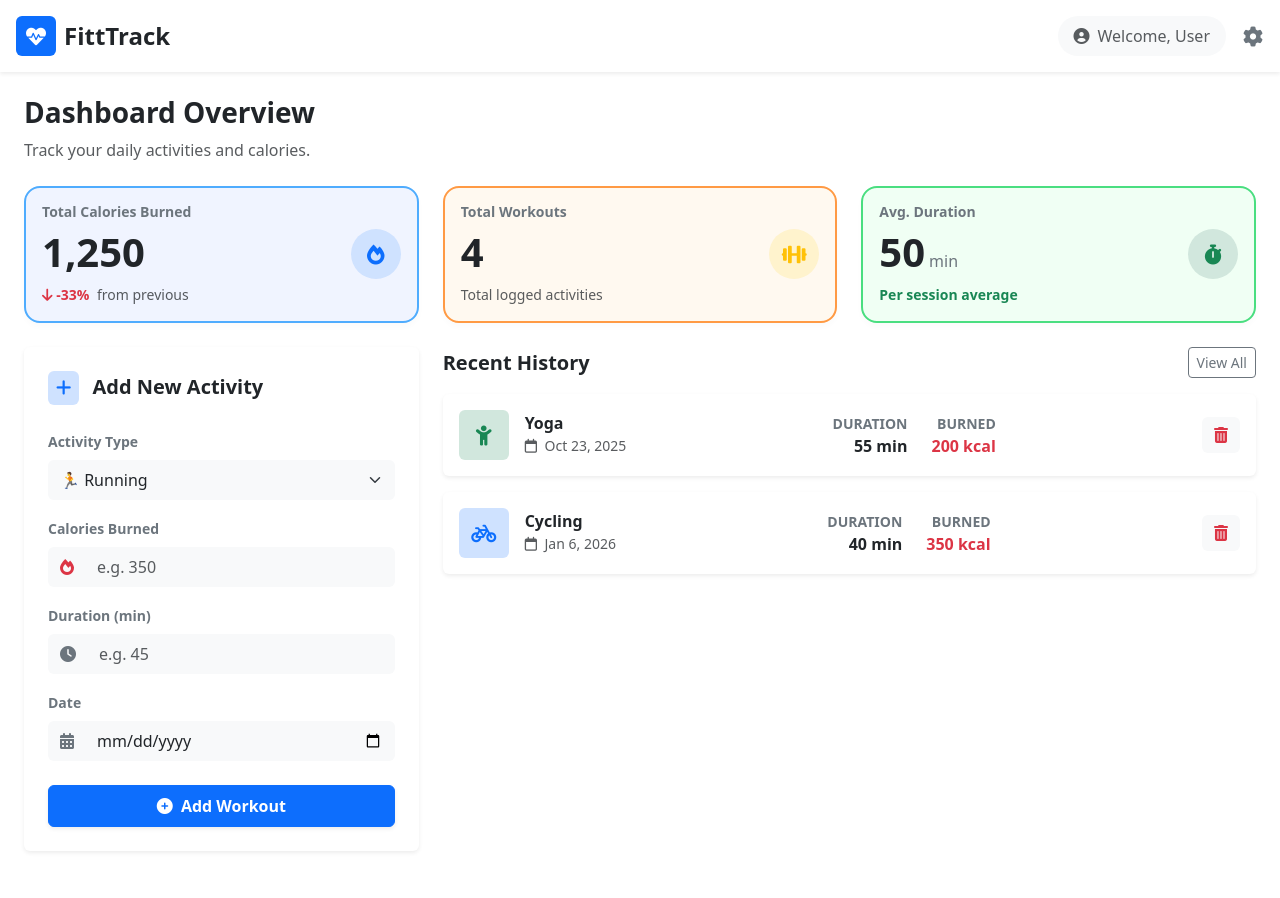
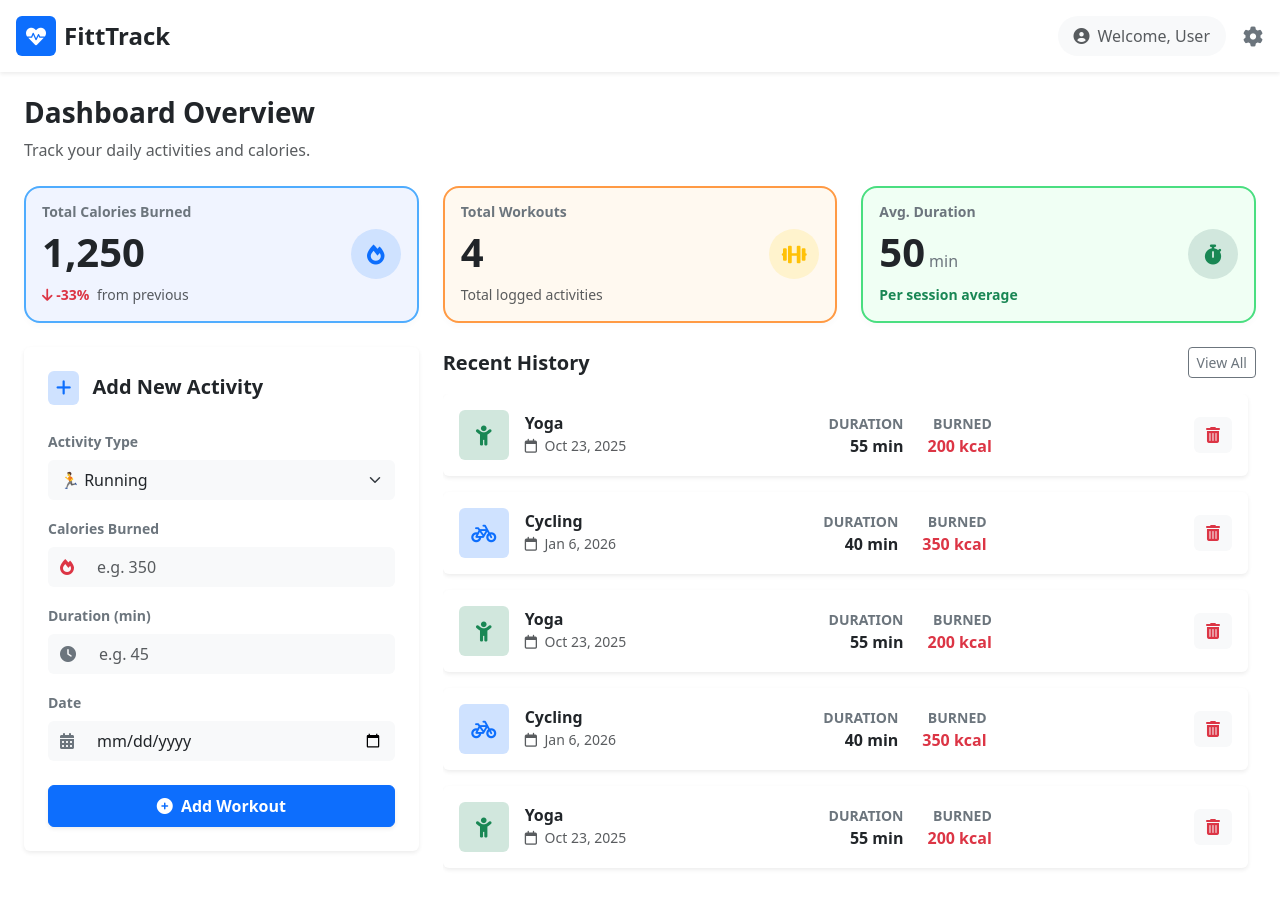
Before and after one commit to Vigneshram0607/fitness-app-ui, an Angular app: page /home in a window 1280 px wide. Before the commit the page ends 875 px from the top, so only its background shows below. Built offline with nearby package versions, Linux system fonts and the light colour scheme.

Commit message:
fixed activity list scrollbar issue

```diff
--- a/src/app/activity-list/activity-list.component.html
+++ b/src/app/activity-list/activity-list.component.html
@@ -3,7 +3,178 @@
   <button class="btn btn-sm btn-outline-secondary">View All</button>
 </div>
 
-<div class="d-flex flex-column gap-3">
+<div class="d-flex flex-column gap-3 activity-scroll-container pe-2">
+
+  <div class="card border-0 shadow-sm p-3">
+    <div class="d-flex justify-content-between align-items-center">
+
+      <div class="d-flex align-items-center">
+        <div class="bg-success-subtle text-success rounded p-3 me-3 d-flex align-items-center justify-content-center"
+             style="width: 50px; height: 50px;">
+          <i class="fas fa-child fa-lg"></i>
+        </div>
+        <div>
+          <h6 class="fw-bold mb-0">Yoga</h6>
+          <small class="text-muted"><i class="far fa-calendar me-1"></i> Oct 23, 2025</small>
+        </div>
+      </div>
+
+      <div class="d-flex gap-4 text-end">
+        <div>
+           <small class="text-secondary fw-bold d-block">DURATION</small>
+           <span class="fw-bold text-dark">55 min</span>
+        </div>
+        <div>
+           <small class="text-secondary fw-bold d-block">BURNED</small>
+           <span class="fw-bold text-danger">200 kcal</span>
+        </div>
+      </div>
+
+      <button class="btn btn-light text-danger border-0">
+        <i class="fas fa-trash-alt"></i>
+      </button>
+
+    </div>
+  </div>
+  <div class="card border-0 shadow-sm p-3">
+    <div class="d-flex justify-content-between align-items-center">
+      <div class="d-flex align-items-center">
+        <div class="bg-primary-subtle text-primary rounded p-3 me-3 d-flex align-items-center justify-content-center"
+             style="width: 50px; height: 50px;">
+          <i class="fas fa-bicycle fa-lg"></i>
+        </div>
+        <div>
+          <h6 class="fw-bold mb-0">Cycling</h6>
+          <small class="text-muted"><i class="far fa-calendar me-1"></i> Jan 6, 2026</small>
+        </div>
+      </div>
+      <div class="d-flex gap-4 text-end">
+        <div>
+           <small class="text-secondary fw-bold d-block">DURATION</small>
+           <span class="fw-bold text-dark">40 min</span>
+        </div>
+        <div>
+           <small class="text-secondary fw-bold d-block">BURNED</small>
+           <span class="fw-bold text-danger">350 kcal</span>
+        </div>
+      </div>
+      <button class="btn btn-light text-danger border-0"><i class="fas fa-trash-alt"></i></button>
+    </div>
+  </div>
+
+  <div class="card border-0 shadow-sm p-3">
+    <div class="d-flex justify-content-between align-items-center">
+
+      <div class="d-flex align-items-center">
+        <div class="bg-success-subtle text-success rounded p-3 me-3 d-flex align-items-center justify-content-center"
+             style="width: 50px; height: 50px;">
+          <i class="fas fa-child fa-lg"></i>
+        </div>
+        <div>
+          <h6 class="fw-bold mb-0">Yoga</h6>
+          <small class="text-muted"><i class="far fa-calendar me-1"></i> Oct 23, 2025</small>
+        </div>
+      </div>
+
+      <div class="d-flex gap-4 text-end">
+        <div>
+           <small class="text-secondary fw-bold d-block">DURATION</small>
+           <span class="fw-bold text-dark">55 min</span>
+        </div>
+        <div>
+           <small class="text-secondary fw-bold d-block">BURNED</small>
+           <span class="fw-bold text-danger">200 kcal</span>
+        </div>
+      </div>
+
+      <button class="btn btn-light text-danger border-0">
+        <i class="fas fa-trash-alt"></i>
+      </button>
+
+    </div>
+  </div>
+  <div class="card border-0 shadow-sm p-3">
+    <div class="d-flex justify-content-between align-items-center">
+      <div class="d-flex align-items-center">
+        <div class="bg-primary-subtle text-primary rounded p-3 me-3 d-flex align-items-center justify-content-center"
+             style="width: 50px; height: 50px;">
+          <i class="fas fa-bicycle fa-lg"></i>
+        </div>
+        <div>
+          <h6 class="fw-bold mb-0">Cycling</h6>
+          <small class="text-muted"><i class="far fa-calendar me-1"></i> Jan 6, 2026</small>
+        </div>
+      </div>
+      <div class="d-flex gap-4 text-end">
+        <div>
+           <small class="text-secondary fw-bold d-block">DURATION</small>
+           <span class="fw-bold text-dark">40 min</span>
+        </div>
+        <div>
+           <small class="text-secondary fw-bold d-block">BURNED</small>
+           <span class="fw-bold text-danger">350 kcal</span>
+        </div>
+      </div>
+      <button class="btn btn-light text-danger border-0"><i class="fas fa-trash-alt"></i></button>
+    </div>
+  </div>
+
+  <div class="card border-0 shadow-sm p-3">
+    <div class="d-flex justify-content-between align-items-center">
+
+      <div class="d-flex align-items-center">
+        <div class="bg-success-subtle text-success rounded p-3 me-3 d-flex align-items-center justify-content-center"
+             style="width: 50px; height: 50px;">
+          <i class="fas fa-child fa-lg"></i>
+        </div>
+        <div>
+          <h6 class="fw-bold mb-0">Yoga</h6>
+          <small class="text-muted"><i class="far fa-calendar me-1"></i> Oct 23, 2025</small>
+        </div>
+      </div>
+
+      <div class="d-flex gap-4 text-end">
+        <div>
+           <small class="text-secondary fw-bold d-block">DURATION</small>
+           <span class="fw-bold text-dark">55 min</span>
+        </div>
+        <div>
+           <small class="text-secondary fw-bold d-block">BURNED</small>
+           <span class="fw-bold text-danger">200 kcal</span>
+        </div>
+      </div>
+
+      <button class="btn btn-light text-danger border-0">
+        <i class="fas fa-trash-alt"></i>
+      </button>
+
+    </div>
+  </div>
+  <div class="card border-0 shadow-sm p-3">
+    <div class="d-flex justify-content-between align-items-center">
+      <div class="d-flex align-items-center">
+        <div class="bg-primary-subtle text-primary rounded p-3 me-3 d-flex align-items-center justify-content-center"
+             style="width: 50px; height: 50px;">
+          <i class="fas fa-bicycle fa-lg"></i>
+        </div>
+        <div>
+          <h6 class="fw-bold mb-0">Cycling</h6>
+          <small class="text-muted"><i class="far fa-calendar me-1"></i> Jan 6, 2026</small>
+        </div>
+      </div>
+      <div class="d-flex gap-4 text-end">
+        <div>
+           <small class="text-secondary fw-bold d-block">DURATION</small>
+           <span class="fw-bold text-dark">40 min</span>
+        </div>
+        <div>
+           <small class="text-secondary fw-bold d-block">BURNED</small>
+           <span class="fw-bold text-danger">350 kcal</span>
+        </div>
+      </div>
+      <button class="btn btn-light text-danger border-0"><i class="fas fa-trash-alt"></i></button>
+    </div>
+  </div>
 
   <div class="card border-0 shadow-sm p-3">
     <div class="d-flex justify-content-between align-items-center">
--- a/src/app/activity-list/activity-list.component.scss
+++ b/src/app/activity-list/activity-list.component.scss
@@ -0,0 +1,34 @@
+/* The Container Rule */
+.activity-scroll-container {
+    /* 1. The Limit: Don't grow taller than 400 pixels */
+    max-height: 480px;
+
+    /* 2. The Magic: If content is taller, show scrollbar */
+    overflow-y: auto;
+
+    /* Optional: Smooth scrolling feel */
+    scroll-behavior: smooth;
+}
+
+/* --- CUSTOM SCROLLBAR STYLING (Make it look cool!) --- */
+
+/* 1. The Track (The road the scrollbar drives on) */
+.activity-scroll-container::-webkit-scrollbar {
+    width: 6px; /* Make it skinny */
+}
+
+/* 2. The Thumb (The moving part) */
+.activity-scroll-container::-webkit-scrollbar-thumb {
+    background-color: #cbd5e1; /* Soft grey color */
+    border-radius: 10px;       /* Round edges */
+}
+
+/* 3. Hover Effect (Darker when you grab it) */
+.activity-scroll-container::-webkit-scrollbar-thumb:hover {
+    background-color: #94a3b8;
+}
+
+/* 4. The Background (Usually invisible) */
+.activity-scroll-container::-webkit-scrollbar-track {
+    background: transparent;
+}
```
